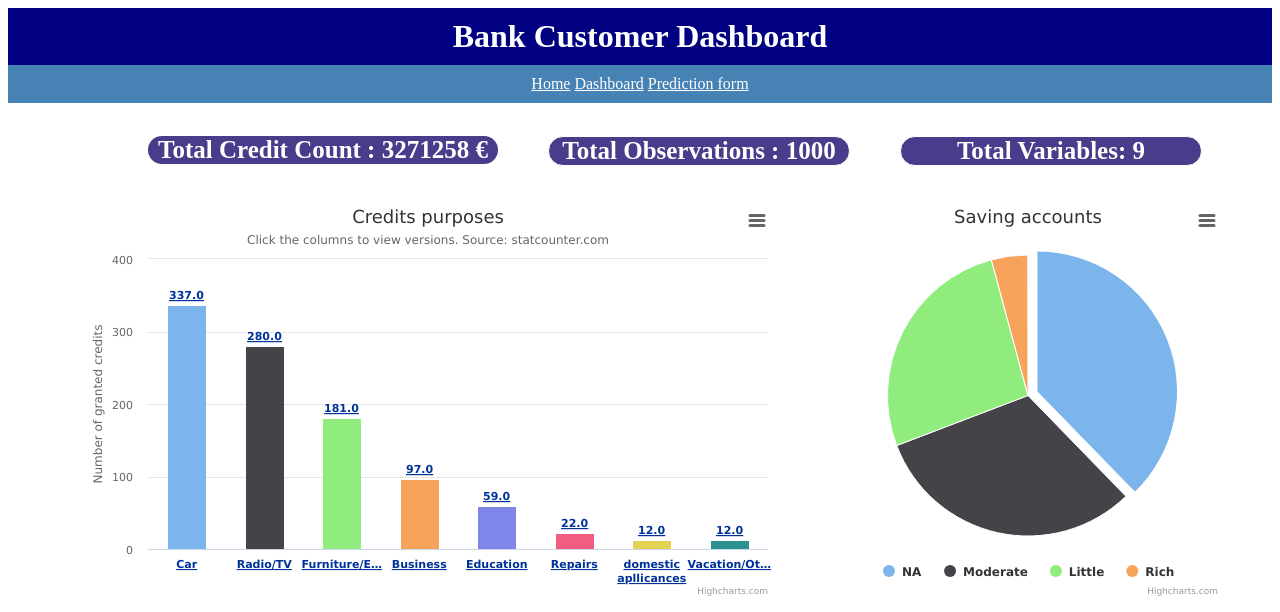
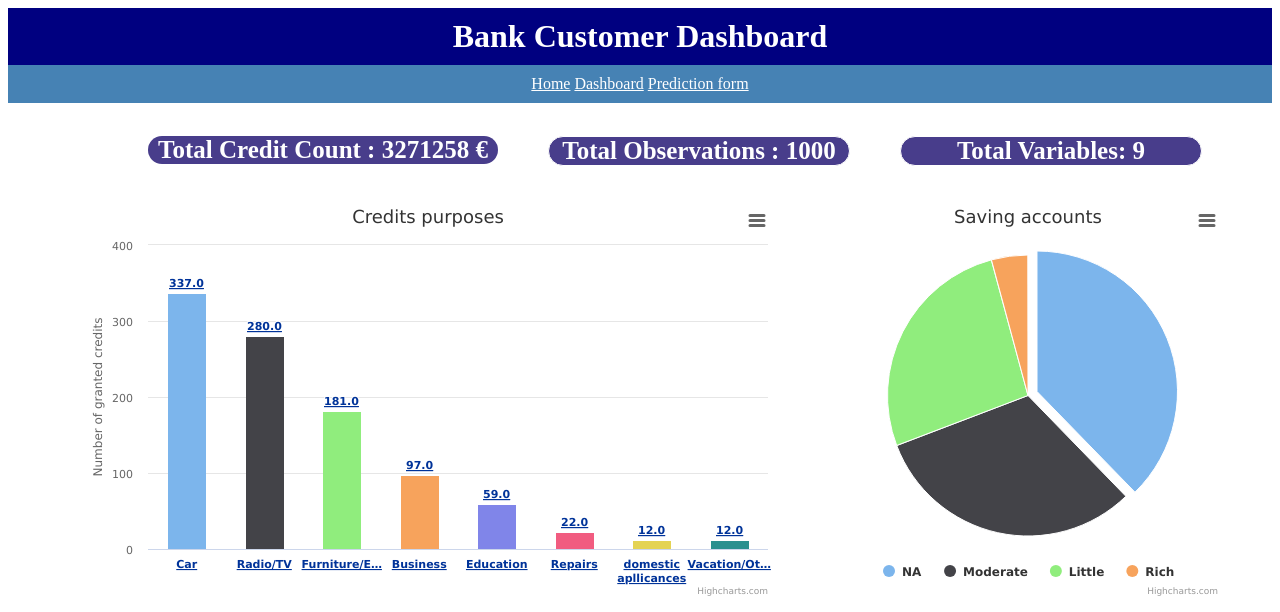
Before and after one commit to GhaithBenAmor/PFA-MachineLearning-Ghaith, a Django app: page /Dashboard/ in a window 1280 px wide. Shown: the top 612 px of the page. Run offline with Django 3.2, Linux system fonts and the light colour scheme; some libraries are stand-ins or nearby versions.

Commit message:
initial commit

```diff
--- a/Visualization/templates/index.html
+++ b/Visualization/templates/index.html
@@ -148,7 +148,6 @@
     text: 'Credits purposes'
   },
   subtitle: {
-    text: 'Click the columns to view versions. Source: <a href="http://statcounter.com" target="_blank">statcounter.com</a>'
   },
   accessibility: {
     announceNewData: {
```
Also changed, not shown: Home/static/img/figure1.JPG, Home/static/img/figure2.JPG, Home/static/img/figure3.JPG, Home/static/img/plot.JPG, Home/static/img/spyder.JPG.
